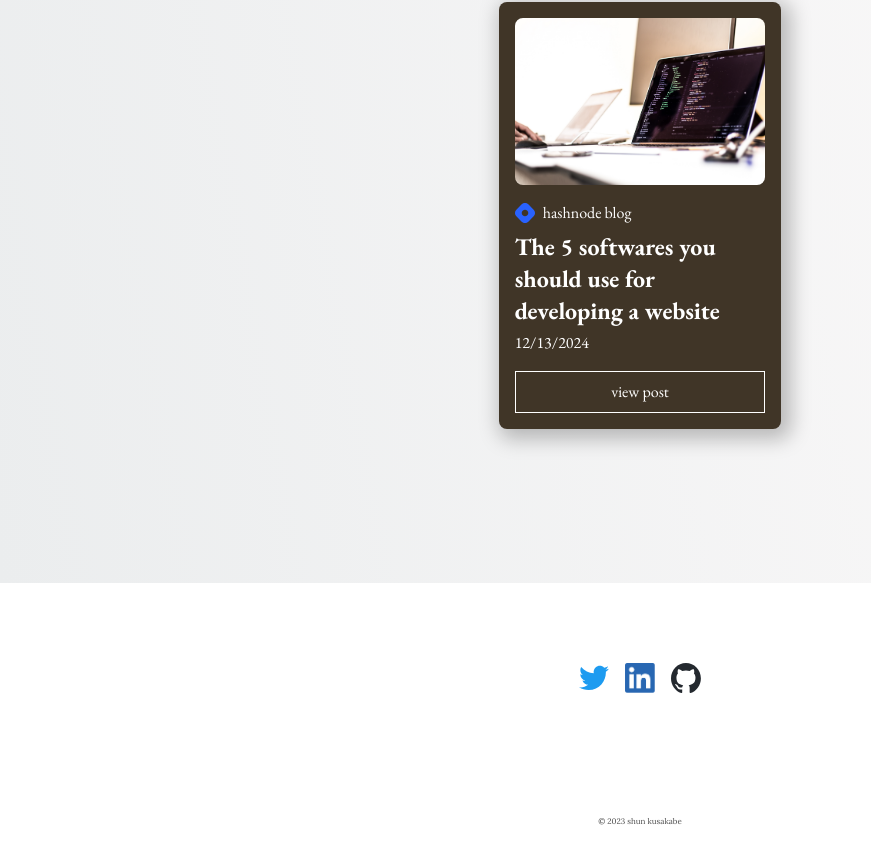
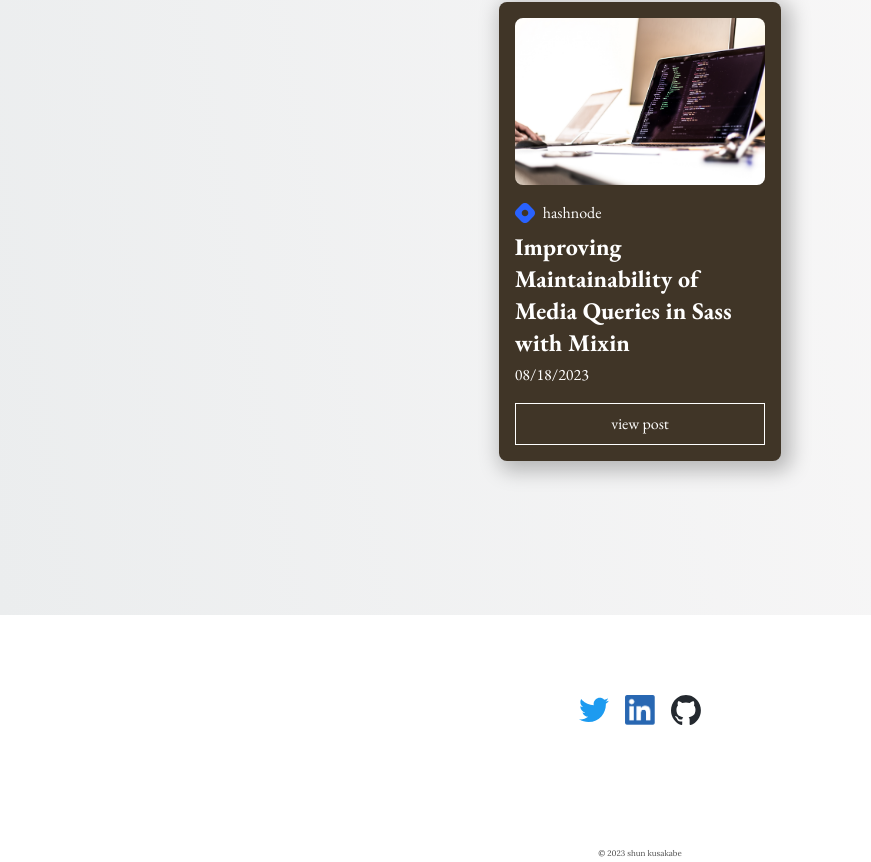
Before and after one commit to shunssv/kusakabe-site, a Next.js app: page / in a window 1280 px wide. Shown: the part 4126-4988 px from the top of the page, without its empty margins (0-871 px from the left). Before the commit the page ends 4956 px from the top, so only its background shows below. Built offline with nearby package versions, Linux system fonts and the light colour scheme; no server answers; a web font is replaced by a local one.

Commit message:
:speech_balloon: Update detail info - KUS-13

```diff
--- a/src/pages/index.jsx
+++ b/src/pages/index.jsx
@@ -114,7 +114,7 @@ export default function Home({ worksItems }) {
               <figure className={styles.thumbnail}>
                 <Image
                   src="/blog.jpg"
-                  alt="The 5 softwares you should use for developing a website"
+                  alt="Improving Maintainability of Media Queries in Sass with Mixin"
                   className={styles.blogImage}
                   width={353}
                   height={240}
@@ -130,14 +130,14 @@ export default function Home({ worksItems }) {
                   height={20}
                   priority
                 />
-                <figcaption>hashnode blog</figcaption>
+                <figcaption>hashnode</figcaption>
               </figure>
-              <h4 className={styles.blogTitle}>The 5 softwares you should use for developing a website</h4>
+              <h4 className={styles.blogTitle}>Improving Maintainability of Media Queries in Sass with Mixin</h4>
               <div className={styles.blogTimestamp}>
-                <time datetime="2023-12-13">12/13/2024</time>
+                <time datetime="2023-08-18">08/18/2023</time>
               </div>
               <div className={styles.blogButton}>
-                <a href="https://www.example.com" target="_blank" rel="noopener noreferrer">view post</a>
+                <a href="https://shunkusakabe.hashnode.dev/improving-maintainability-of-media-queries-in-sass-with-mixin" target="_blank" rel="noopener noreferrer">view post</a>
               </div>
             </article>
           </div>
```
